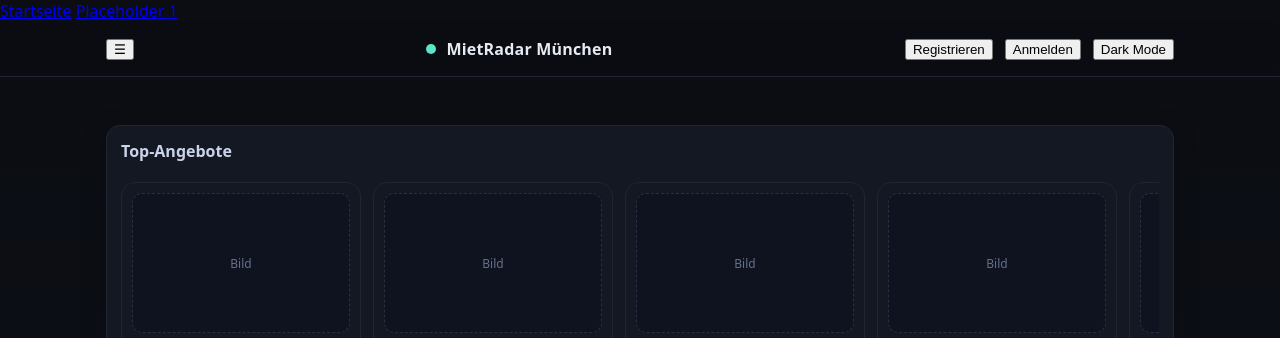
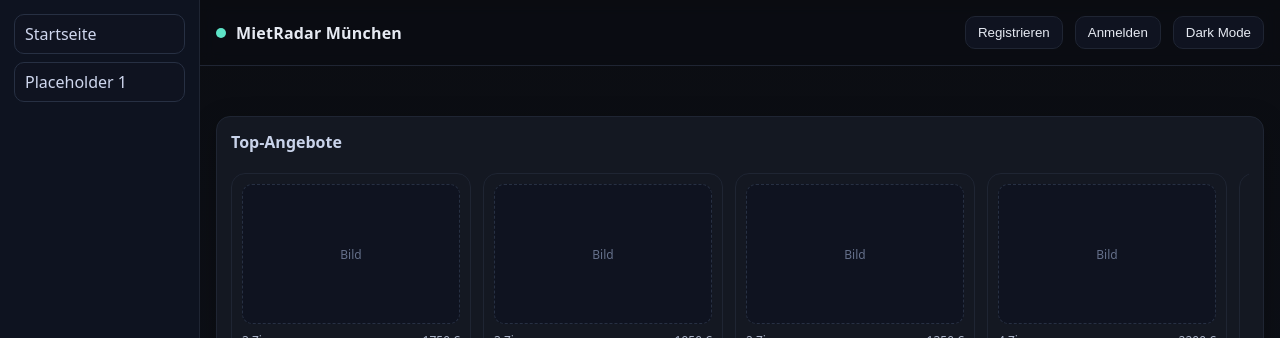
Before and after one commit to IBS-69/Mietradar-Muenchen, a PHP site: page / in a window 1280 px wide. Shown: the top 338 px of the page. Run offline with PHP 8.4, Linux system fonts and the light colour scheme.

Commit message:
Update style.css

```diff
--- a/style.css
+++ b/style.css
@@ -1,6 +1,6 @@
 :root{
   --bg:#0b0d12; --panel:#141822; --muted:#8b94a7; --text:#e6eaf2;
-  --accent:#5de4c7; --accent2:#7aa2f7;
+  --accent:#5de4c7; --accent2:#7aa2f7; --border:#1f2533;
 }
 
 *{box-sizing:border-box}
@@ -12,40 +12,35 @@
 
 /* Header */
 header{
-  position:sticky; top:0; z-index:50;
+  position:sticky; top:0; z-index:2000;
   backdrop-filter:saturate(140%) blur(8px);
-  background:rgba(11,13,18,.7); border-bottom:1px solid #1f2533;
+  background:rgba(11,13,18,.7); border-bottom:1px solid var(--border);
 }
 .wrap{max-width:1100px;margin:0 auto;padding:16px}
 .header-row{display:flex;align-items:center;justify-content:space-between;gap:16px}
 .brand{display:flex;align-items:center;gap:10px;font-weight:800;letter-spacing:.2px}
 .brand .dot{width:10px;height:10px;border-radius:999px;background:var(--accent)}
 .main-nav{display:flex;gap:12px;align-items:center}
-.main-nav a{color:var(--muted);text-decoration:none}
 
 /* Layout */
 .main-wrap{margin-top:18px}
-.grid{display:grid;grid-template-columns:360px 1fr;gap:16px}
+.grid{display:grid;grid-template-columns:360px 1fr;gap:16px;margin-bottom:16px}
 @media (max-width:900px){.grid{grid-template-columns:1fr}}
 
 /* Cards / Basics */
 .card{
-  background:var(--panel); border:1px solid #1f2533; border-radius:14px;
+  background:var(--panel); border:1px solid var(--border); border-radius:14px;
   padding:14px; box-shadow:0 6px 24px rgba(0,0,0,.25);
 }
 h2{font-size:16px;margin:0 0 10px;color:#c9d3ea}
 label{display:block;font-size:12px;color:var(--muted);margin:10px 0 6px}
 input,select{
   width:100%; padding:10px 12px; border-radius:10px; border:1px solid #273043;
-  background:#0f1320; color:var(--text);
-  appearance:textfield;           /* Standard */
+  background:#0f1320; color:var(--text); appearance:textfield;
 }
-input{-moz-appearance:textfield}  /* Firefox */
-
-/* Number Spinner ausblenden (WebKit) */
+input{-moz-appearance:textfield}
 input[type=number]::-webkit-outer-spin-button,
 input[type=number]::-webkit-inner-spin-button{-webkit-appearance:none;margin:0}
-
 .row{display:grid;grid-template-columns:1fr 1fr;gap:10px}
 .btn{
   display:inline-flex;align-items:center;gap:8px;
@@ -55,7 +50,6 @@
 .btn.secondary{background:#0f1320;color:var(--text);border:1px solid #273043}
 .btn-row{display:flex;gap:10px;margin-top:12px}
 .muted{color:var(--muted)}
-.methodik{margin-top:16px}
 
 /* KPIs */
 .kpis{display:grid;grid-template-columns:repeat(3,1fr);gap:10px}
@@ -65,13 +59,15 @@
 .kpi .val{font-weight:800;font-size:20px}
 
 /* Map */
-.map{height:420px;border-radius:14px;overflow:hidden}
+.map{height:420px;border-radius:14px;overflow:hidden; position:relative; z-index:0}
+.leaflet-container{ z-index:0 !important; }
+.leaflet-control-container{ z-index:1500; }
 
 /* Ergebnisliste */
 .list{display:grid;gap:10px;margin-top:10px}
 .item{
   display:grid;grid-template-columns:110px 1fr;gap:12px;
-  background:#0f1320;border:1px solid #273043;border-radius:12px;padding:10px
+  background:#0f1320;border:1px solid #273043;border-radius:12px;padding:10px; position:relative
 }
 .thumb{
   background:#111524;border-radius:10px;display:flex;align-items:center;justify-content:center;
@@ -82,13 +78,14 @@
 .item a:hover{text-decoration:underline}
 
 /* Top-Angebote */
-.topbar{margin-top:14px}
+.topbar{margin:16px 0}
 .tophead{display:flex;align-items:center;justify-content:space-between;margin-bottom:10px}
 .topscroller{display:flex;gap:12px;overflow-x:auto;padding-bottom:4px;scroll-snap-type:x mandatory}
 .topcard{
-  flex:0 0 240px;background:var(--panel);border:1px solid #1f2533;border-radius:14px;
-  padding:10px;scroll-snap-align:start
+  flex:0 0 240px;background:var(--panel);border:1px solid var(--border);border-radius:14px;
+  padding:10px;scroll-snap-align:start; outline:none
 }
+.topcard:focus{ outline:none; box-shadow:0 0 0 2px rgba(14,165,233,.25); }
 .topthumb{
   width:100%;height:140px;border-radius:10px;background:#0f1320;border:1px dashed #273043;
   display:flex;align-items:center;justify-content:center;font-size:12px;color:#65708a;overflow:hidden
@@ -98,3 +95,49 @@
 
 /* Footer */
 footer{padding:30px 16px;color:#8b94a7;font-size:12px;text-align:center}
+
+/* --- Fixed Left Sidebar --- */
+.with-sb{ padding-left:200px; }
+.sidebar{
+  position:fixed; inset:0 auto 0 0; width:200px; z-index:1800;
+  background:#0e1320; border-right:1px solid var(--border); padding:14px;
+  display:flex; flex-direction:column; gap:14px;
+}
+.sb-section{display:flex; flex-direction:column; gap:8px}
+.sb-link{
+  display:block; padding:8px 10px; border-radius:10px; text-decoration:none;
+  color:#cfd7ee; background:#0f1320; border:1px solid #273043;
+}
+.sb-link:hover{border-color:#34405a}
+
+/* Mobile sidebar toggle */
+.sb-toggle{ display:none; background:#0f1320; border:1px solid #273043; color:var(--text); border-radius:10px; padding:8px 10px; cursor:pointer; }
+@media (max-width: 900px){
+  .with-sb{ padding-left:0 }
+  .sb-toggle{ display:inline-flex }
+  .sidebar{ transform:translateX(-100%); transition:transform .25s ease; }
+  body.sb-open .sidebar{ transform:translateX(0) }
+  body.sb-open{ overflow:hidden }
+}
+
+/* Light Theme */
+html[data-theme="light"]{
+  --bg:#eef2f7; --panel:#ffffff; --muted:#55637d; --text:#0b1324; --border:#d5dbe7;
+}
+html[data-theme="light"] body{ color:var(--text); background:linear-gradient(180deg,#eef2f7 0%,#e6ecf6 100%); }
+html[data-theme="light"] header{ background:rgba(255,255,255,.9); border-bottom:1px solid var(--border); }
+html[data-theme="light"] .sidebar{ background:#f6f8fc; border-right:1px solid var(--border); }
+html[data-theme="light"] .card, html[data-theme="light"] .topcard, html[data-theme="light"] .item{ background:var(--panel); border-color:var(--border); }
+html[data-theme="light"] .kpi{ background:#f7f9fd; border-color:#e0e7f3 }
+html[data-theme="light"] input, html[data-theme="light"] select{
+  background:#ffffff; border-color:var(--border); color:#0b1324; box-shadow:inset 0 1px 0 rgba(0,0,0,.02);
+}
+html[data-theme="light"] .sb-link{ background:#ffffff; border-color:var(--border); color:#0f172a }
+
+/* Auth buttons */
+.authbtn{
+  display:inline-flex; align-items:center; gap:6px; padding:8px 12px; border-radius:10px;
+  cursor:pointer; border:1px solid var(--border); background:#0f1320; color:var(--text);
+}
+.authbtn:hover{ filter:brightness(1.05) }
+html[data-theme="light"] .authbtn{ background:#ffffff; border-color:var(--border); color:#0b1324 }
```
